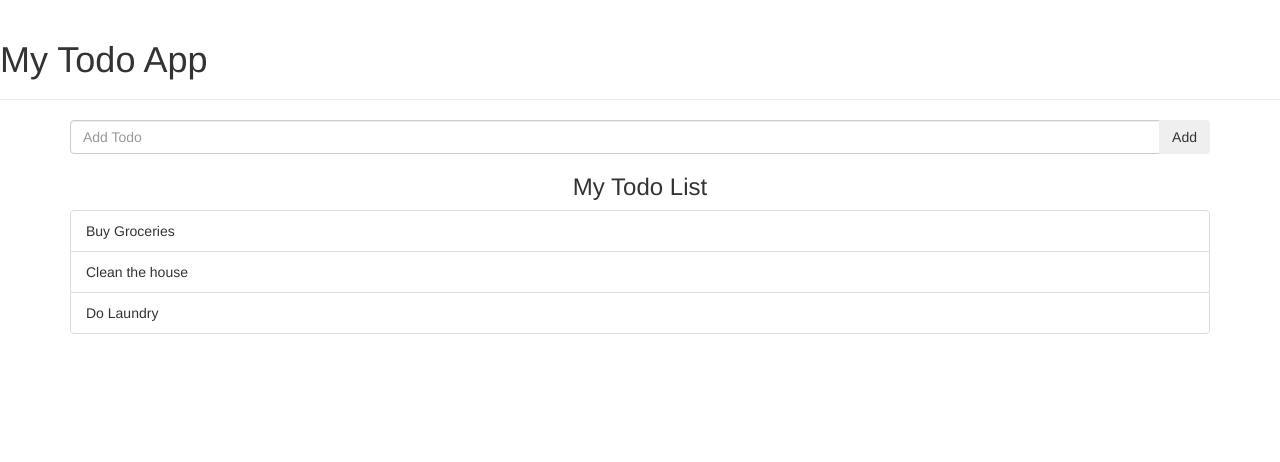
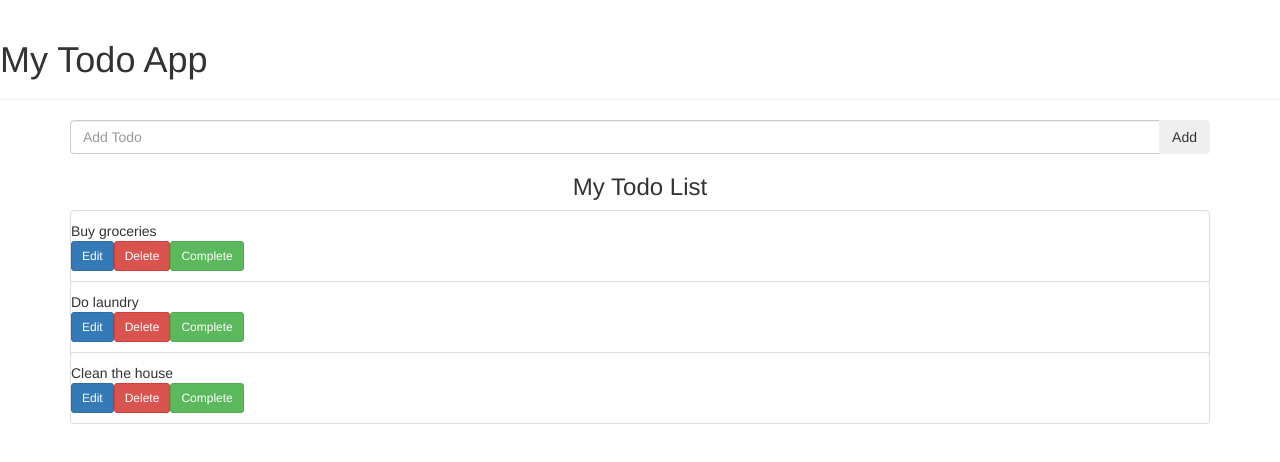
Before and after one commit to CassieV81/my-todo-app, an Angular app: page / in a window 1280 px wide. Shown: the top 462 px of the page. Built offline with nearby package versions, Linux system fonts and the light colour scheme.

Commit message:
Add todos to page

```diff
--- a/src/app/add-todo/add-todo.component.html
+++ b/src/app/add-todo/add-todo.component.html
@@ -1,7 +1,7 @@
 
 <div class="input-group mb-3">
-  <input type="text" class="form-control" placeholder="Add Todo" id="new-todo" #todoName >
+  <input type="text" class="form-control" placeholder="Add Todo" [(ngModel)]="newTodoName" >
   <div class="input-group-btn">
-    <button class="btn btn-outline-secondary" type="button" >Add</button>
+    <button class="btn btn-outline-secondary" type="button" (click)="addTodo()">Add</button>
   </div>
 </div>
--- a/src/app/add-todo/add-todo.component.ts
+++ b/src/app/add-todo/add-todo.component.ts
@@ -1,5 +1,6 @@
-import { Component } from '@angular/core';
+import { Component, EventEmitter, Output } from '@angular/core';
 import { Todo } from '../todo';
+import { TodoService } from '../todo.service';
 
 @Component({
   selector: 'app-add-todo',
@@ -7,5 +8,14 @@ import { Todo } from '../todo';
   styleUrls: ['./add-todo.component.css']
 })
 export class AddTodoComponent {
+  newTodoName: string = '';
 
+  constructor(private todoService: TodoService) {}
+
+  addTodo() {
+    if (this.newTodoName.trim()) {
+      this.todoService.addTodo(this.newTodoName);
+      this.newTodoName = '';
+    }
+  }
 }
--- a/src/app/app.module.ts
+++ b/src/app/app.module.ts
@@ -1,5 +1,6 @@
 import { NgModule } from '@angular/core';
 import { BrowserModule } from '@angular/platform-browser';
+import { FormsModule } from '@angular/forms';
 
 import { AppComponent } from './app.component';
 import { AddTodoComponent } from './add-todo/add-todo.component';
@@ -14,7 +15,8 @@ import { TodoItemComponent } from './todo-item/todo-item.component';
     TodoItemComponent
   ],
   imports: [
-    BrowserModule
+    BrowserModule,
+    FormsModule
   ],
   providers: [],
   bootstrap: [AppComponent]
--- a/src/app/todo-list/todo-list.component.html
+++ b/src/app/todo-list/todo-list.component.html
@@ -2,5 +2,14 @@
 <h3 class="text-center">My Todo List</h3>
 
 <ul class="list-group">
-  <li class="list-group-item" *ngFor="let todo of todos">{{ todo.name }}</li>
+  <li class="list-group-item" *ngFor="let todo of todoService.todos">
+    <div class="row">
+      <div class="col-9">{{ todo.name }}</div>
+      <div class="col-3">
+        <button class="btn btn-sm btn-primary mr-2">Edit</button>
+        <button class="btn btn-sm btn-danger mr-2">Delete</button>
+        <button class="btn btn-sm btn-success float-right">Complete</button>
+      </div>
+    </div>
+  </li>
 </ul>
--- a/src/app/todo-list/todo-list.component.ts
+++ b/src/app/todo-list/todo-list.component.ts
@@ -1,5 +1,6 @@
 import { Component } from '@angular/core';
 import { Todo } from '../todo';
+import { TodoService } from '../todo.service';
 
 @Component({
   selector: 'app-todo-list',
@@ -7,9 +8,6 @@ import { Todo } from '../todo';
   styleUrls: ['./todo-list.component.css']
 })
 export class TodoListComponent {
-  todos: Todo[] = [
-    {id: 1, name: "Buy Groceries", completed: false},
-    {id: 2, name: "Clean the house", completed: true},
-    {id: 3, name: "Do Laundry", completed: false}
-  ];
+
+  constructor(public todoService: TodoService) {};
 }
--- /dev/null
+++ b/src/app/todo.service.ts
@@ -0,0 +1,22 @@
+import { Injectable } from '@angular/core';
+import { Todo } from './todo';
+
+@Injectable({
+  providedIn: 'root'
+})
+export class TodoService {
+
+  constructor() { }
+
+  todos: Todo[] = [
+    { id: 1, name: 'Buy groceries' },
+    { id: 2, name: 'Do laundry' },
+    { id: 3, name: 'Clean the house' }
+  ];
+
+  addTodo(newTodoName: string) {
+    const newTodo: Todo = { id: this.todos.length + 1, name: newTodoName};
+    this.todos.push(newTodo);
+  }
+
+}
--- a/src/app/todo.ts
+++ b/src/app/todo.ts
@@ -2,5 +2,4 @@
 export interface Todo {
   id: number,
   name: string,
-  completed: boolean
 }
```
Also changed, not shown: 1 other file (tests, documents, lock files or other folders).
